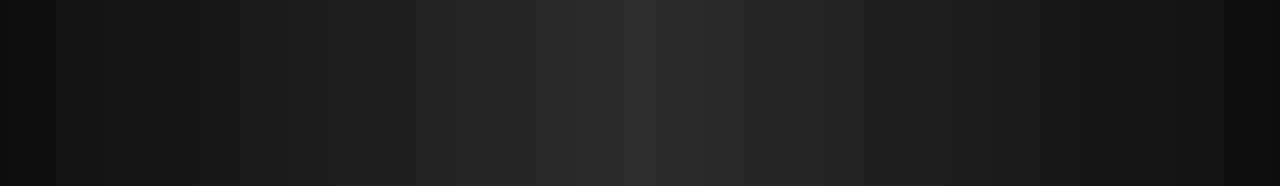
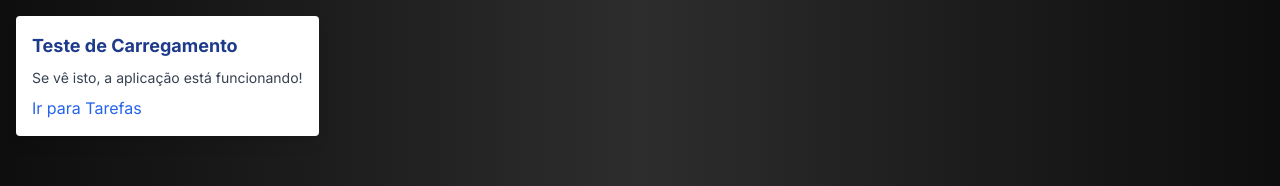
Before and after one commit to clepsydraisa/clepsydra_frontend, a React (Create React App) app in the folder clepsydra-modern/: page / in a window 1280 px wide. Shown: the top 186 px of the page. Built offline with nearby package versions, Linux system fonts and the light colour scheme; what chartjs-plugin-zoom would draw is missing.

Commit message:
fix: change to HashRouter for GitHub Pages compatibility

```diff
--- a/clepsydra-modern/src/App.tsx
+++ b/clepsydra-modern/src/App.tsx
@@ -1,5 +1,5 @@
 import React from 'react';
-import { BrowserRouter as Router, Routes, Route } from 'react-router-dom';
+import { HashRouter as Router, Routes, Route } from 'react-router-dom';
 import { AppProvider } from './contexts/AppContext';
 import HomePage from './pages/HomePage';
 import AboutClepsydra from './pages/AboutClepsydra';
--- a/clepsydra-modern/src/pages/HomePage.tsx
+++ b/clepsydra-modern/src/pages/HomePage.tsx
@@ -26,6 +26,13 @@ const HomePage: React.FC = () => {
         </div>
       </div>
 
+      {/* Test Content */}
+      <div className="fixed top-4 left-4 bg-white p-4 rounded shadow-lg z-50">
+        <h2 className="text-lg font-bold text-blue-900 mb-2">Teste de Carregamento</h2>
+        <p className="text-sm text-gray-700 mb-2">Se vê isto, a aplicação está funcionando!</p>
+        <Link to="/tarefas" className="text-blue-600 hover:underline">Ir para Tarefas</Link>
+      </div>
+
       {/* Minimalist Footer */}
       <footer className="fixed bottom-0 w-full bg-black bg-opacity-80 py-2 z-20">
         <div className="text-center">
```
